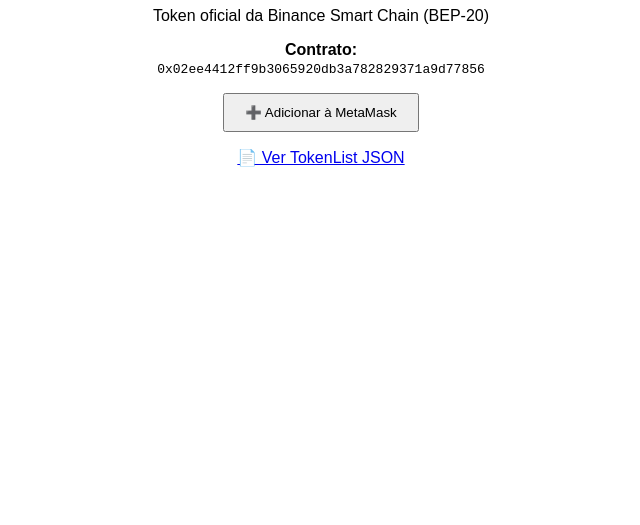
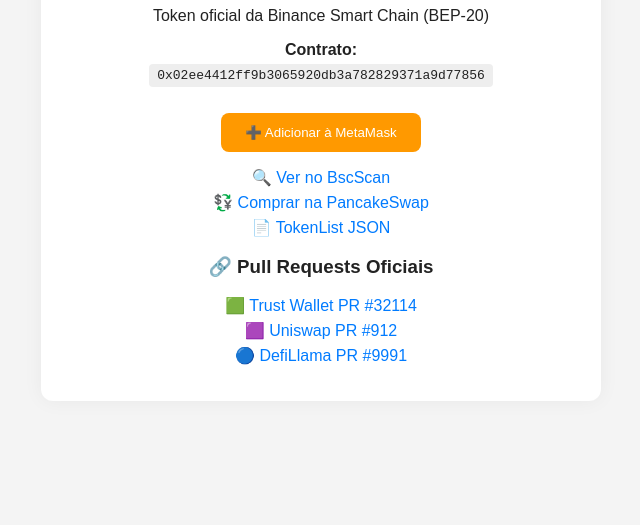
Before and after one commit to yodcoin2/YODCOIN, a plain HTML site: page index.html in a window 1280 px wide. Shown: the part 275-800 px from the top of the page, without its empty margins (319-959 px from the left). Drawn offline with Linux system fonts and the light colour scheme.

Commit message:
Melhora visual do site YODCOIN com botões e links úteis

```diff
--- a/index.html
+++ b/index.html
@@ -3,18 +3,68 @@
 <head>
   <meta charset="UTF-8">
   <title>YODCOIN - Token Oficial</title>
-  <meta name="viewport" content="width=device-width, initial-scale=1" />
+  <meta name="viewport" content="width=device-width, initial-scale=1">
+  <style>
+    body {
+      font-family: sans-serif;
+      background-color: #f4f4f4;
+      color: #222;
+      text-align: center;
+      padding: 40px;
+    }
+    .container {
+      background: white;
+      max-width: 500px;
+      margin: auto;
+      padding: 30px;
+      border-radius: 12px;
+      box-shadow: 0 0 20px rgba(0,0,0,0.05);
+    }
+    button {
+      background-color: #ff9900;
+      color: white;
+      border: none;
+      padding: 12px 24px;
+      margin: 10px;
+      border-radius: 8px;
+      cursor: pointer;
+    }
+    a {
+      color: #007bff;
+      text-decoration: none;
+      display: block;
+      margin: 6px 0;
+    }
+    code {
+      background: #eee;
+      padding: 4px 8px;
+      display: inline-block;
+      margin-top: 5px;
+      border-radius: 4px;
+    }
+  </style>
 </head>
-<body style="text-align:center; font-family:sans-serif; padding:40px;">
-  <img src="logo.png" alt="YODCOIN Logo" width="150" />
-  <h1>YODCOIN (YOD)</h1>
-  <p>Token oficial da Binance Smart Chain (BEP-20)</p>
+<body>
+  <div class="container">
+    <img src="logo.png" width="120" alt="YODCOIN Logo" />
+    <h1>YODCOIN (YOD)</h1>
+    <p>Token oficial da Binance Smart Chain (BEP-20)</p>
 
-  <p><strong>Contrato:</strong><br>
-    <code>0x02ee4412ff9b3065920db3a782829371a9d77856</code>
-  </p>
+    <p><strong>Contrato:</strong><br>
+      <code>0x02ee4412ff9b3065920db3a782829371a9d77856</code>
+    </p>
 
-  <button onclick="addToken()" style="padding:10px 20px;">➕ Adicionar à MetaMask</button>
+    <button onclick="addToken()">➕ Adicionar à MetaMask</button>
+
+    <a href="https://bscscan.com/token/0x02ee4412ff9b3065920db3a782829371a9d77856" target="_blank">🔍 Ver no BscScan</a>
+    <a href="https://pancakeswap.finance/swap?outputCurrency=0x02ee4412ff9b3065920db3a782829371a9d77856" target="_blank">💱 Comprar na PancakeSwap</a>
+    <a href="yodcoin.tokenlist.json" target="_blank">📄 TokenList JSON</a>
+
+    <h3>🔗 Pull Requests Oficiais</h3>
+    <a href="https://github.com/trustwallet/assets/pull/32114" target="_blank">🟩 Trust Wallet PR #32114</a>
+    <a href="https://github.com/Uniswap/token-lists/pull/912" target="_blank">🟪 Uniswap PR #912</a>
+    <a href="https://github.com/DefiLlama/defillama-server/pull/9991" target="_blank">🔵 DefiLlama PR #9991</a>
+  </div>
 
   <script>
     async function addToken() {
@@ -28,19 +78,17 @@
                 address: '0x02ee4412ff9b3065920db3a782829371a9d77856',
                 symbol: 'YOD',
                 decimals: 8,
-                image: 'https://yodcoin2.github.io/yodcoin/logo.png'
+                image: 'https://yodcoin2.github.io/YODCOIN/logo.png'
               }
             }
           });
         } catch (error) {
-          console.error('Erro ao adicionar token:', error);
+          console.error(error);
         }
       } else {
         alert("MetaMask não detectada.");
       }
     }
   </script>
-
-  <p><a href="yodcoin.tokenlist.json" target="_blank">📄 Ver TokenList JSON</a></p>
 </body>
 </html>
```
